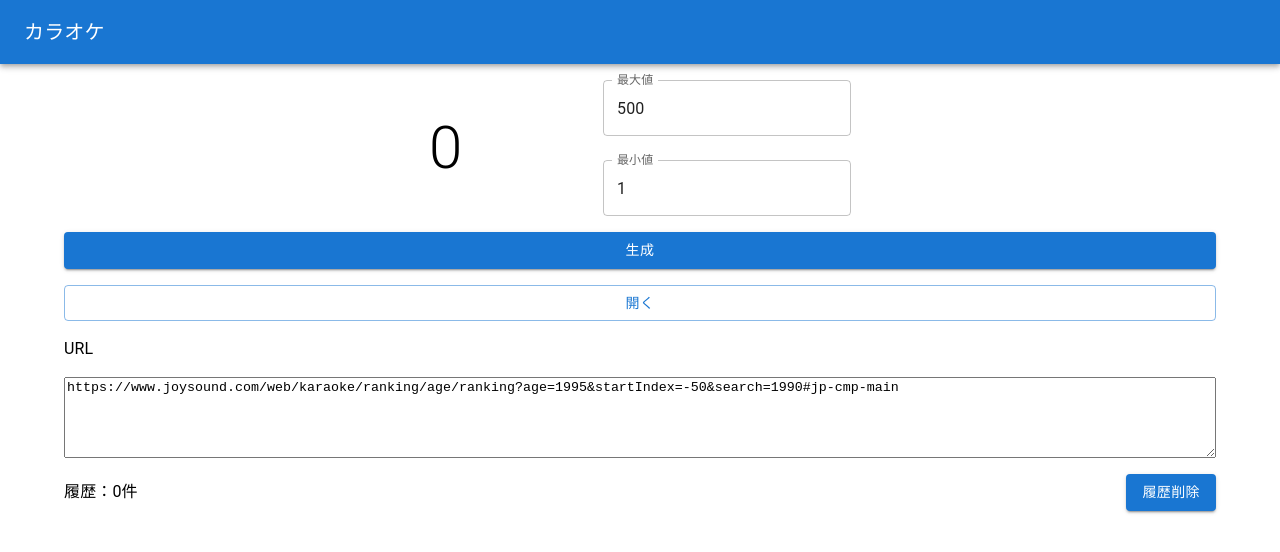
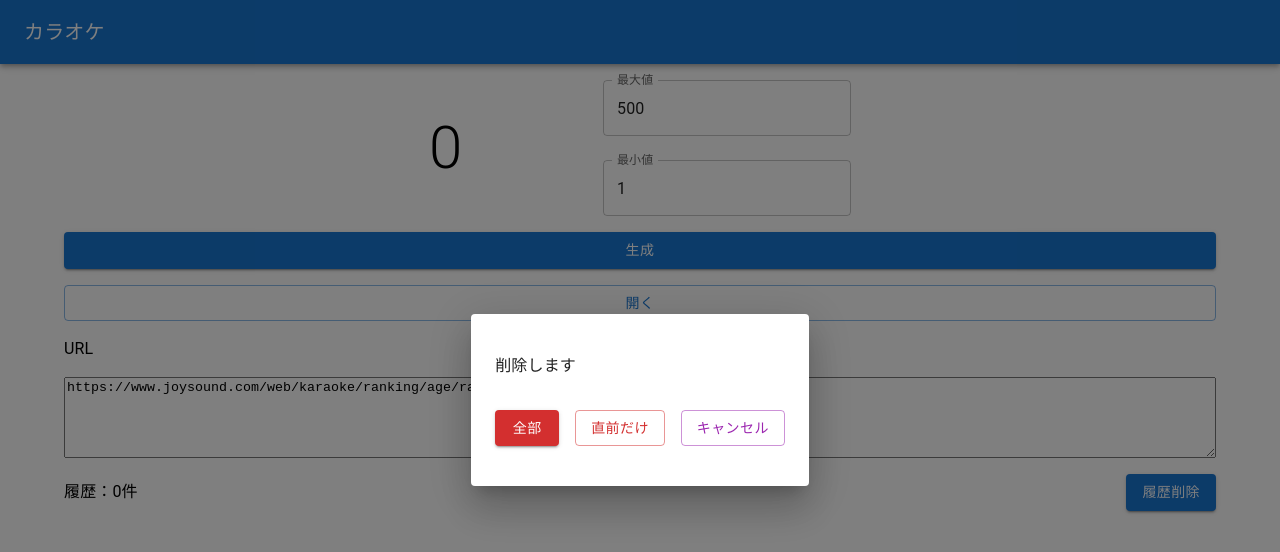
Before and after one commit to nRIONn/kara, a React (Create React App) app: page / in a window 1280 px wide. Both pictures are taken after a click on the button "履歴削除". Shown: the top 552 px of the page. Built offline with nearby package versions, Linux system fonts and the light colour scheme.

Commit message:
削除確認

```diff
--- a/package.json
+++ b/package.json
@@ -21,7 +21,7 @@
     "web-vitals": "^2.1.0"
   },
   "scripts": {
-    "start": "react-scripts start",
+    "start": "WATCHPACK_POLLING=true react-scripts start",
     "build": "react-scripts build",
     "test": "react-scripts test",
     "eject": "react-scripts eject"
--- a/src/App.tsx
+++ b/src/App.tsx
@@ -1,8 +1,9 @@
 import { Box, Button, Container, List, Stack, TextareaAutosize, TextField, Typography } from '@mui/material';
 import { useEffect, useState } from 'react'
 import Bar from './Bar';
+import RemoveDialog from './RemoveDialog';
 
-const defaultUrl = "https://www.joysound.com/web/karaoke/ranking/age/ranking?age=1995&startIndex=0&search=1990#jp-cmp-main"
+const defaultUrl = "https://www.joysound.com/web/karaoke/ranking/age/ranking?age=1995&startIndex=0"
 
 type History = {
   list: {
@@ -29,6 +30,7 @@ function App() {
   const [isDuplication, setDuplication] = useState(false)
   const [history, setHistory] = useState<History>({ list: [] })
   const [url, setUrl] = useState(defaultUrl)
+  const [openRemoveDialpg, setOpenRemoveDialog] = useState(false)
 
   const createRandom = () => {
     const randamNum = Math.ceil(Math.random() * (max - min + 1)) + min - 1
@@ -94,9 +96,18 @@ function App() {
   const open = () => location.href = url
 
   const deleteHistory = () => {
+    history.list.shift();
+    setHistory({ list: [...history.list] })
+    setOpenRemoveDialog(false)
+  }
+
+  const deleteAllHistory = () => {
     localStorage.clear()
     setHistory({ list: [] })
+    setOpenRemoveDialog(false)
   }
+
+
 
   return (
     <div>
@@ -119,11 +130,15 @@ function App() {
           <TextareaAutosize minRows={5} value={url} onChange={(e) => setUrl(e.target.value)} />
           <Stack direction="row" sx={{ display: 'flex', justifyContent: 'space-between', alignItems: 'center' }}>
             <Typography>履歴：{history.list.length}件</Typography>
-            <Button variant='contained' onClick={deleteHistory}>履歴削除</Button>
+            <Button variant='contained' onClick={() => setOpenRemoveDialog(true)}>履歴削除</Button>
           </Stack>
           <List sx={{ display: 'flex', flexWrap: 'wrap' }}>{historyList}</List>
         </Stack>
       </Container>
+      <RemoveDialog isOpen={openRemoveDialpg}
+        close={() => setOpenRemoveDialog(false)}
+        deleteHistory={deleteHistory}
+        deleteAll={deleteAllHistory} />
     </div >
   );
 }
--- a/src/RemoveDialog.tsx
+++ b/src/RemoveDialog.tsx
@@ -1,21 +1,27 @@
-import { Button, Dialog, Stack, Typography } from "@mui/material";
-import React from "react";
+import { Button, Container, Dialog, Stack, Typography, } from "@mui/material";
 
 
 type RemoveDialogProps = {
-    open: boolean
+    isOpen: boolean
+    close: () => void
+    deleteHistory: () => void
+    deleteAll: () => void
 }
 
-function RemoveDialog(props: RemoveDialogProps) {
-    const { open } = props
+export default function RemoveDialog(props: RemoveDialogProps) {
+    const { isOpen, close, deleteHistory, deleteAll } = props;
 
-    return <Dialog open={true}>
-        <Typography>削除します</Typography>
-        <Stack>
-            <Button variant="contained" color="error">全部</Button>
-            <Button variant="outlined" color="error">１つ</Button>
-            <Button variant="outlined" color="secondary">キャンセル</Button>
-            <Button>キャンセル</Button>
-        </Stack>
+
+    return <Dialog open={isOpen} >
+        <Container sx={{ padding: 5 }}>
+            <Stack spacing={4}>
+                <Typography>削除します</Typography>
+                <Stack direction={"row"} spacing={2}>
+                    <Button variant="contained" color="error" onClick={deleteAll}>全部</Button>
+                    <Button variant="outlined" color="error" onClick={deleteHistory}>直前だけ</Button>
+                    <Button variant="outlined" color="secondary" onClick={close}>キャンセル</Button>
+                </Stack>
+            </Stack>
+        </Container>
     </Dialog>
 }
```
